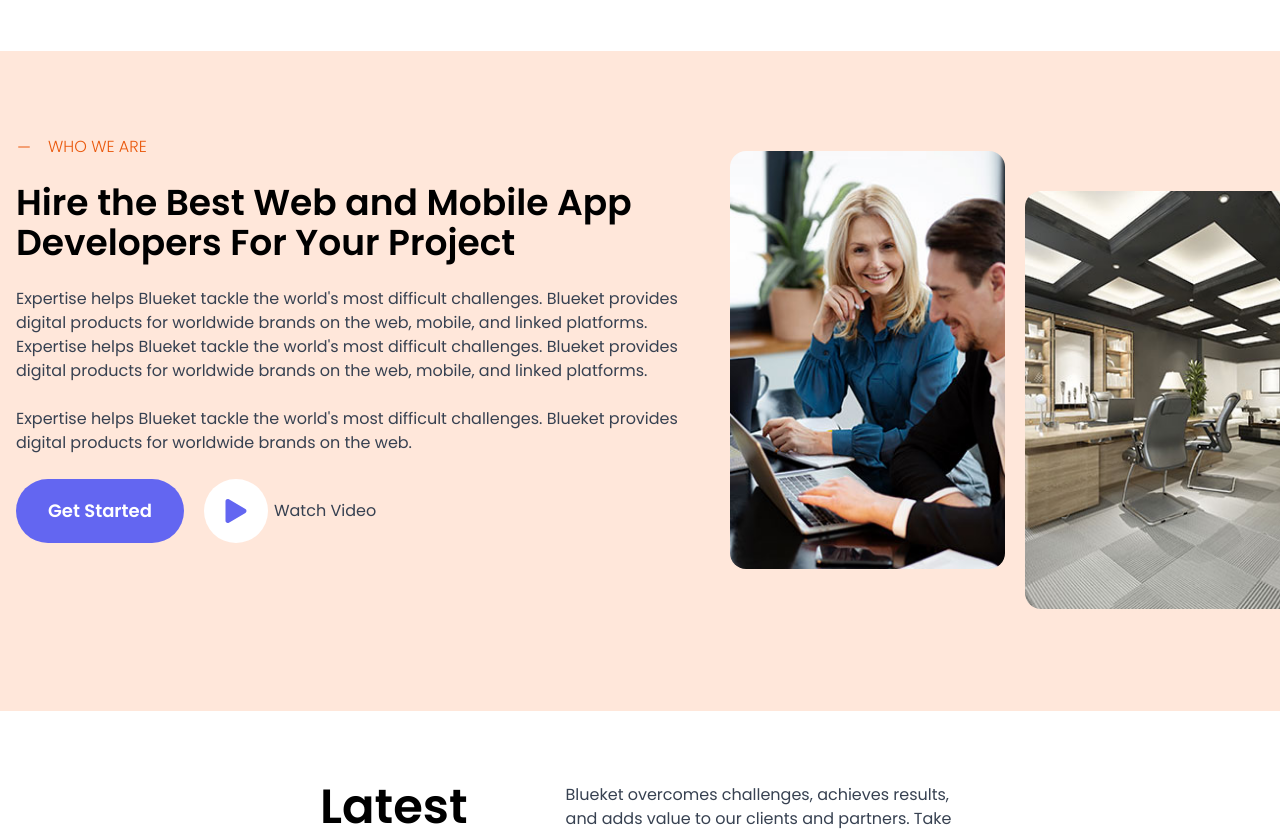
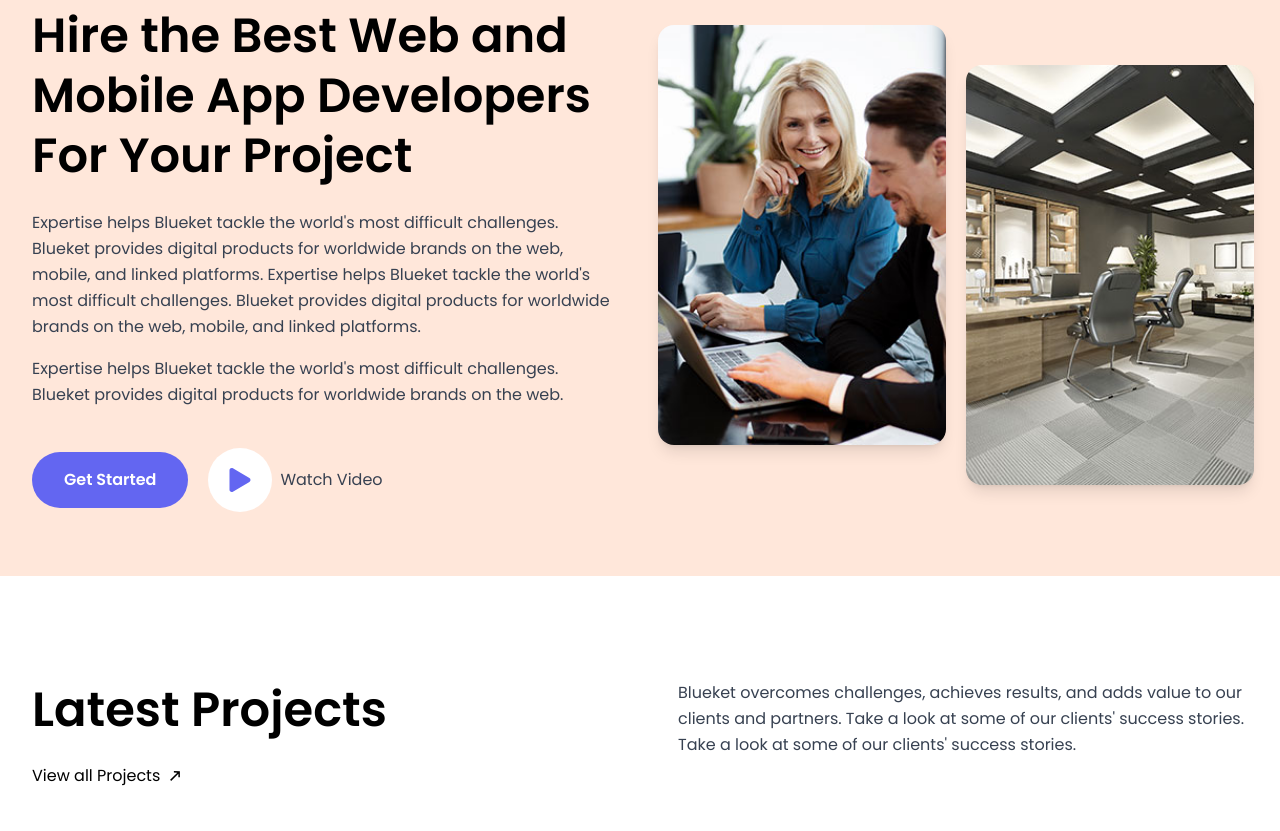
Before and after one commit to Alvin-progg/proposal, a React (Vite) app: page / in a window 1280 px wide. Shown: the part 1660-2491 px from the top of the page. Built offline with nearby package versions, Linux system fonts and the light colour scheme; the HTML template or start-up script is replaced by a standard one.

Commit message:
cqef22f2

```diff
--- a/src/components/About.jsx
+++ b/src/components/About.jsx
@@ -7,18 +7,8 @@
 import { useState } from 'react';
 
 const About = () => {
-  {/**    const stripedStyle = {
-    background: `repeating-linear-gradient(
-      -55deg,
-      rgba(255, 255, 255, 0) 0.8px,
-      #f97316 1.6px,
-      #f97316 3px,
-      rgba(255, 255, 255, 0) 3.8px,
-      rgba(255, 0, 0, 0) 10px
-    )`
-  }; */}
+  const [isModalOpen, setIsModalOpen] = useState(false);
 
-  const [isModalOpen, setIsModalOpen] = useState(false);
   const openModal = () => {
     setIsModalOpen(true);
   };
@@ -27,7 +17,6 @@
     setIsModalOpen(false);
   };
 
-
   const handleBackdropClick = (e) => {
     if (e.target === e.currentTarget) {
       closeModal();
@@ -35,45 +24,84 @@
   };
 
   return (
-    <section className='w-full  h-[660px] bg-serv-1 my-10 flex justify-center items-center overflow-x-hidden max-sm:h-[1035px]  '>
-      <div className='h-[460px] w-full flex justify-center my-auto max-lg:flex-col  '>
-        <div className='w-[770px] mx-4 -mt-4 max-sm:h-[582px] '>
-          <div className='w-[700px] flex-col flex gap-6  '>
-            <h2 className='flex items-center text-hover-600 gap-4 font-light'><AiOutlineMinus className='font-semibold' /> WHO WE ARE</h2>
-            <h2 className='font-semibold text-4xl'>Hire the Best Web and Mobile App Developers For Your Project</h2>
-            <p className='text-textGray-700'>Expertise helps Blueket tackle the world's most difficult challenges. Blueket provides digital products for worldwide brands on the web, mobile, and linked platforms. Expertise helps Blueket tackle the world's most difficult challenges. Blueket provides digital products for worldwide brands on the web, mobile, and linked platforms.</p>
-            <p className='text-textGray-700'>Expertise helps Blueket tackle the world's most difficult challenges. Blueket provides digital products for worldwide brands on the web.</p>
-            <div className='flex w-[746px] h-[64px] gap-5'>
-              <a href="#" aria-label="Get Started with our services" className="relative inline-flex gap-2 sm:gap-3 p-3 sm:p-4 px-4 sm:px-6 md:px-8 bg-bg-500 text-text items-center rounded-full overflow-hidden transition-all duration-300 hover:-translate-y-1 hover:shadow-2xl group text-sm sm:text-base md:text-lg font-semibold">
+    <section className='w-full min-h-[660px] bg-serv-1 my-10 flex justify-center items-center overflow-x-hidden px-4 sm:px-6 lg:px-8'>
+      <div className='w-full max-w-7xl flex justify-center items-center py-8 lg:py-16'>
+        <div className='w-full flex flex-col lg:flex-row justify-center items-center gap-8 lg:gap-12'>
+
+          <div className='w-full lg:w-1/2 max-w-2xl'>
+            <div className='flex flex-col gap-4 sm:gap-6'>
+              <h2 className='flex items-center text-hover-600 gap-2 sm:gap-4 font-light text-sm sm:text-base'>
+                <AiOutlineMinus className='font-semibold text-lg sm:text-xl' />
+                WHO WE ARE
+              </h2>
+
+              <h2 className='font-semibold text-2xl sm:text-3xl lg:text-4xl xl:text-5xl leading-tight'>
+                Hire the Best Web and Mobile App Developers For Your Project
+              </h2>
+
+              <div className='space-y-4'>
+                <p className='text-textGray-700 text-sm sm:text-base leading-relaxed'>
+                  Expertise helps Blueket tackle the world's most difficult challenges. Blueket provides digital products for worldwide brands on the web, mobile, and linked platforms. Expertise helps Blueket tackle the world's most difficult challenges. Blueket provides digital products for worldwide brands on the web, mobile, and linked platforms.
+                </p>
+                <p className='text-textGray-700 text-sm sm:text-base leading-relaxed'>
+                  Expertise helps Blueket tackle the world's most difficult challenges. Blueket provides digital products for worldwide brands on the web.
+                </p>
+              </div>
+
+              <div className='flex  sm:flex-row items-start sm:items-center gap-4 sm:gap-5 pt-4'>
+                <a
+                  href="#"
+                  aria-label="Get Started with our services"
+                  className="relative inline-flex gap-2 sm:gap-3 py-3 px-6 sm:py-4 sm:px-8 bg-bg-500 text-text items-center rounded-full overflow-hidden transition-all duration-300 hover:-translate-y-1 hover:shadow-2xl group text-sm sm:text-base font-semibold whitespace-nowrap"
+                >
                   <span className="relative z-10 flex gap-2 sm:gap-3 items-center">
                     Get Started
                   </span>
                   <div className="absolute inset-0 bg-gradient-to-r from-bg-600 to-bg-600 transform -translate-y-full group-hover:translate-y-0 transition-transform duration-300 ease-out"></div>
                 </a>
-              <button aria-label='watch video' className='flex items-center gap-1.5 cursor-pointer' onClick={openModal}>
-                <div className='bg-bg rounded-full p-2'><FaPlay className='text-bg-500 text-5xl p-3' /></div>
-                <p className='text-textGray-700'>Watch Video</p>
+
+                <button
+                  aria-label='watch video'
+                  className='flex items-center gap-2 cursor-pointer group'
+                  onClick={openModal}
+                >
+                  <div className='bg-bg rounded-full p-2 group-hover:scale-105 transition-transform duration-200'>
+                    <FaPlay className='text-bg-500 text-3xl sm:text-4xl lg:text-5xl p-2 sm:p-3' />
+                  </div>
+                  <p className='text-textGray-700 text-sm sm:text-base'>Watch Video</p>
                 </button>
               </div>
             </div>
           </div>
-
-        <div className='h-[418px] flex items-center justify-center gap-5 '>
-          <img src={Office1} alt="Office pic" loading='lazy' className='rounded-2xl w-[275px] h-[418px] ' />
-          <img src={Office2} alt="Office pic2" loading='lazy' className='mt-20 rounded-2xl w-[275px] h-[418px] ' />
+          <div className='w-full lg:w-1/2 flex items-center justify-center'>
+            <div className='relative flex items-center justify-center gap-3 sm:gap-5'>
+              <img
+                src={Office1}
+                alt="Office environment showcasing our workspace"
+                loading='lazy'
+                className='rounded-2xl w-32 h-48 sm:w-48 sm:h-72 md:w-56 md:h-80 lg:w-64 lg:h-96 xl:w-72 xl:h-[420px] object-cover shadow-lg'
+              />
+              <img
+                src={Office2}
+                alt="Modern office space and team collaboration"
+                loading='lazy'
+                className='mt-8 sm:mt-12 md:mt-16 lg:mt-20 rounded-2xl w-32 h-48 sm:w-48 sm:h-72 md:w-56 md:h-80 lg:w-64 lg:h-96 xl:w-72 xl:h-[420px] object-cover shadow-lg'
+              />
+            </div>
+          </div>
         </div>
       </div>
 
       {isModalOpen && (
-        <div className="fixed inset-0 bg-black/80 flex items-center justify-center z-50 p-4 w-full h-full " onClick={handleBackdropClick}>
+        <div className="fixed inset-0 bg-black/80 flex items-center justify-center z-50 p-4 w-full h-full" onClick={handleBackdropClick}>
           <button
             onClick={closeModal}
-            className="absolute top-52 right-8 text-text hover:text-gray-300 transition-colors z-10 bg-bg/20 rounded-full p-3 hover:bg-bg/30"
+            className="absolute top-4 right-4 sm:top-8 sm:right-8 text-text hover:text-gray-300 transition-colors z-10 bg-bg/20 rounded-full p-2 sm:p-3 hover:bg-bg/30"
           >
-            <LuX className='text-2xl' />
+            <LuX className='text-xl sm:text-2xl' />
           </button>
 
-          <div className="relative w-full max-w-4xl aspect-video bg-black rounded-lg overflow-hidden">
+          <div className="relative w-full max-w-4xl aspect-video bg-black rounded-lg overflow-hidden mx-4">
             <iframe
               src={`https://www.youtube.com/embed/Aty3TV4Yn4I?autoplay=1&rel=0`}
               title="YouTube video"
--- a/src/components/Portfolio.jsx
+++ b/src/components/Portfolio.jsx
@@ -4,14 +4,22 @@
 
 const Portfolio = () => {
   return (
-    <section className='w-full overflow-hidden '>
-      <div className='flex justify-between  p-8 mx-72 max-lg:flex-col max-lg:justify-center'>
-        <div className='flex-col flex gap-6 justify-start '>
-          <h2 className='text-5xl font-semibold '>Latest Projects</h2>
-          <a href="#" aria-label='view projects' className='flex items-center hover:text-hover2-600 gap-1.5 '> View all Projects <CgArrowTopRight /> </a>
+    <section className='w-full overflow-hidden px-4 sm:px-6 lg:px-8'>
+      <div className='flex flex-col lg:flex-row justify-between items-start gap-6 lg:gap-8 max-w-7xl mx-auto py-8 lg:py-16'>
+        <div className='flex flex-col gap-4 lg:gap-6 w-full lg:w-auto'>
+          <h2 className='text-3xl sm:text-4xl lg:text-5xl font-semibold leading-tight'>Latest Projects</h2>
+          <a
+            href="#"
+            aria-label='view projects'
+            className='flex items-center hover:text-hover2-600 gap-1.5 text-sm sm:text-base transition-colors duration-200 w-fit'
+          >
+            View all Projects <CgArrowTopRight className="text-lg" />
+          </a>
         </div>
-        <div className='h-[90px] w-[570px]'>
-          <h3 className='text-textGray-700'>Blueket overcomes challenges, achieves results, and adds value to our clients and partners. Take a look at some of our clients' success stories. Take a look at some of our clients' success stories.</h3>
+        <div className='w-full lg:w-[570px] lg:max-w-[570px]'>
+          <h3 className='text-textGray-700 text-sm sm:text-base leading-relaxed'>
+            Blueket overcomes challenges, achieves results, and adds value to our clients and partners. Take a look at some of our clients' success stories. Take a look at some of our clients' success stories.
+          </h3>
         </div>
       </div>
       <CarouselProjects/>
--- a/src/components/Services.jsx
+++ b/src/components/Services.jsx
@@ -7,10 +7,10 @@
 
 const Services = () => {
   return (
-    <section className="w-full h-[831px] ">
+    <section className="w-full h-auto my-10 ">
       <CarouselClient />
 
-      <div className="  items-center justify-center mt-20 ">
+      <div className="  items-center justify-center mt-10 ">
         <div className="p-5 flex-col items-center justify-center text-wrap gap-10 px-3 lg:w-[60vw] sm:mx-auto  ">
           <h2 className=" justify-center-safe flex mb-5 font-bold text-2xl py-4 sm:text-4xl ">
             Service We Provide
```
Also changed, not shown: src/components/CarouselProjects.jsx (line endings or trailing spaces). Lines whose indentation alone changed are shown as unchanged.
